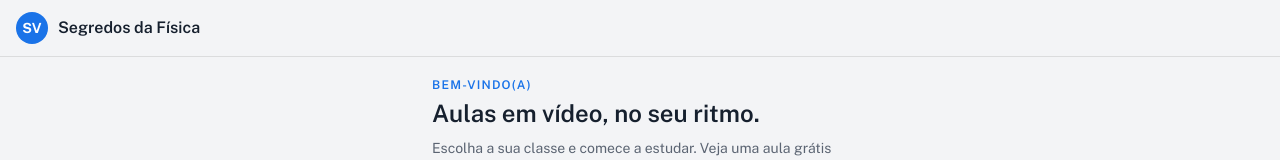
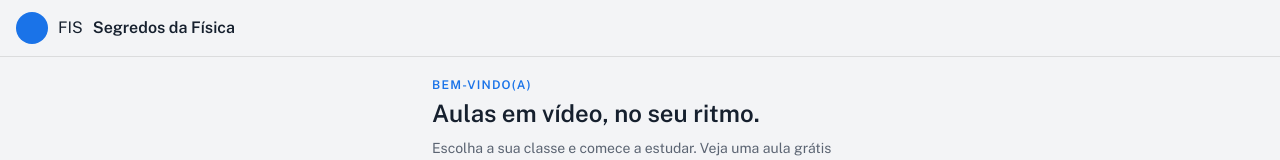
Before and after one commit to dicleriomanhik-cyber/sala-virtual, a React (Vite) app in the folder frontend/: page / in a window 1280 px wide. Shown: the top 160 px of the page. Built offline with nearby package versions, Linux system fonts and the light colour scheme; no server answers.

Commit message:
Update Header.jsx

```diff
--- a/frontend/src/components/Header.jsx
+++ b/frontend/src/components/Header.jsx
@@ -6,9 +6,9 @@ export default function Header({ config, direita }) {
           <img src={config.logo_url} alt="" className="h-8 w-8 rounded-full object-cover" />
         ) : (
           <div className="flex h-8 w-8 items-center justify-center rounded-full bg-[var(--mango)] font-display text-sm font-bold text-[var(--mango-ink)]">
-            SV
+
           </div>
-        )}
+        )}FIS
         <span className="font-display text-base font-semibold text-[var(--cream)]">
           {config?.nome_escola || 'Segredos da Física'}
         </span>
```
